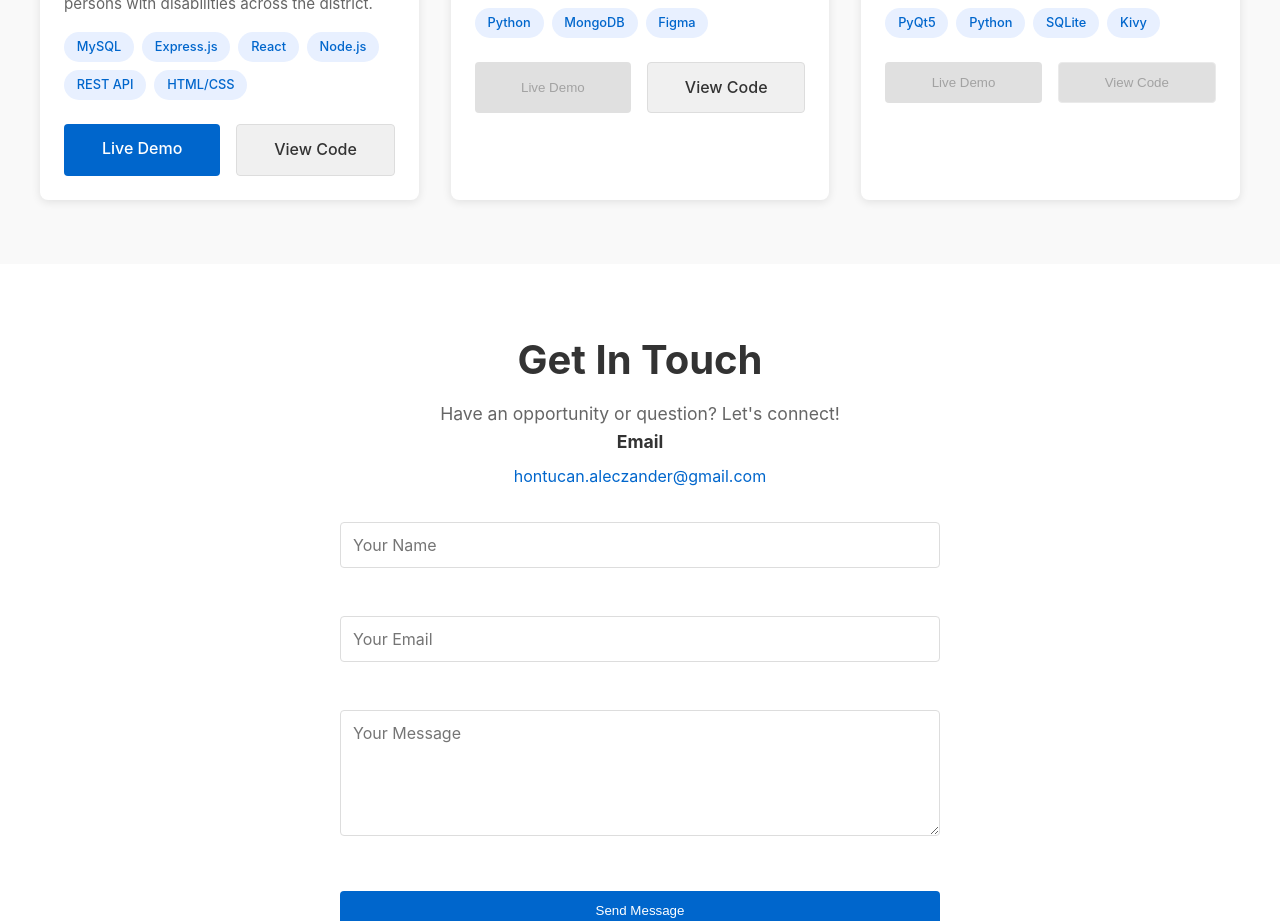
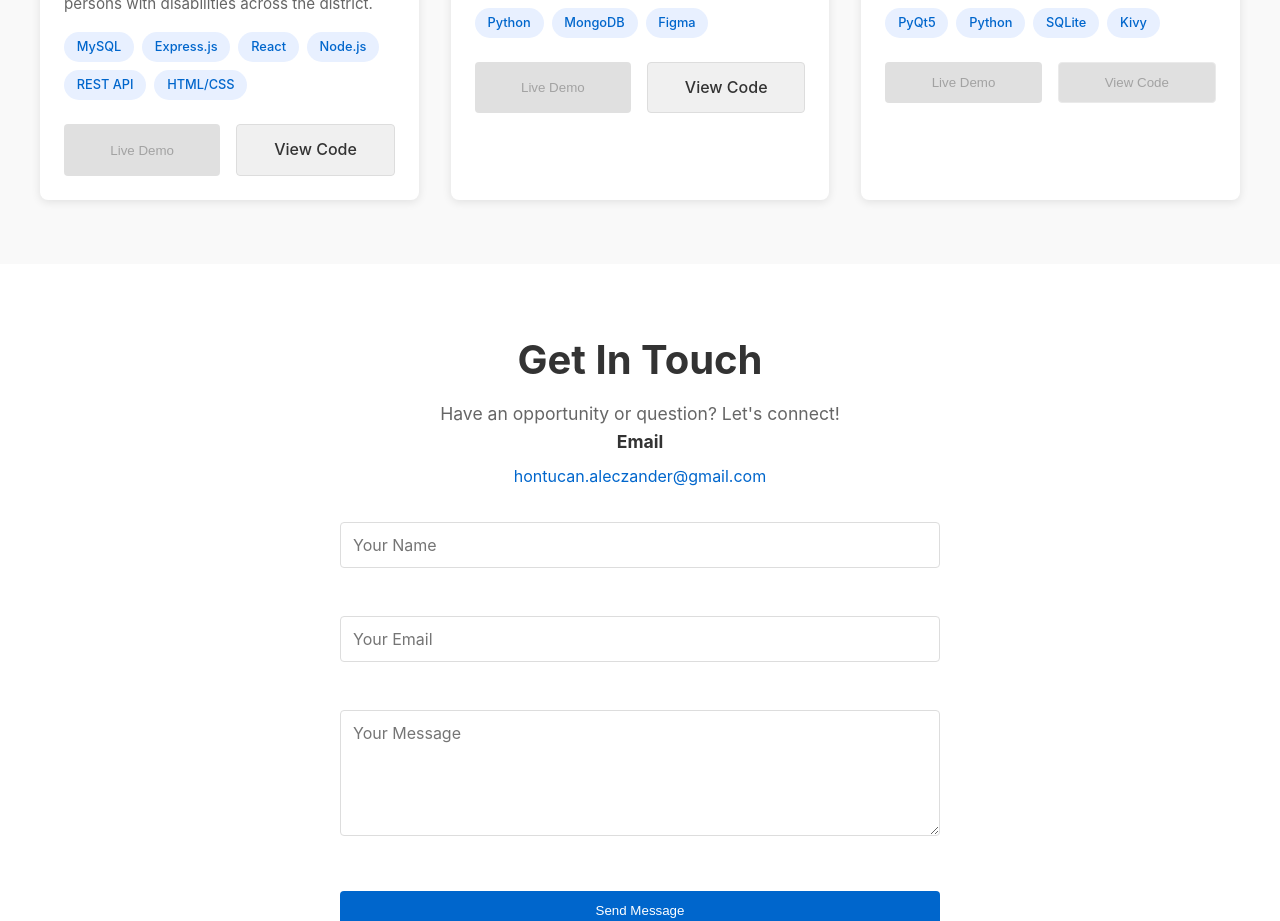
Before and after one commit to Khynx/myportfolio, a React (Create React App) app: page / in a window 1280 px wide. Shown: the part 1440-2361 px from the top of the page. Built offline with nearby package versions, Linux system fonts and the light colour scheme.

Commit message:
Change live URL to placeholder in projects.js
Updated live URL for PDAO System project to a placeholder.

```diff
--- a/src/data/projects.js
+++ b/src/data/projects.js
@@ -5,7 +5,7 @@ export const initialProjects = [
     description: "An online information system designed for the Persons with Disability Affairs Office (PDAO) to efficiently manage records, monitor services, and streamline operations for persons with disabilities across the district.",
     technologies: ["MySQL", "Express.js", "React", "Node.js", "REST API", "HTML/CSS"],
     imageUrl: "/images/projects/pdao-system.png",
-    liveUrl: "https://pdao-system.vercel.app/login",
+    liveUrl: "#",
     githubUrl: "https://github.com/Khynx/pdao_system"
   },
   {
```
